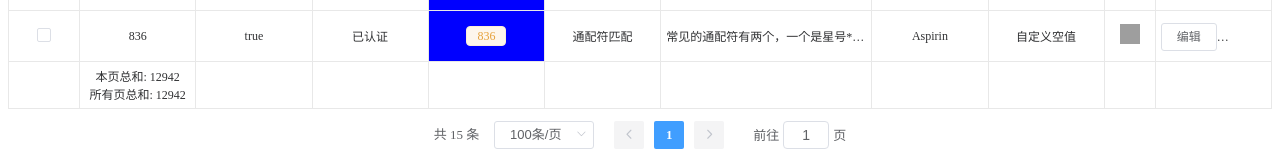
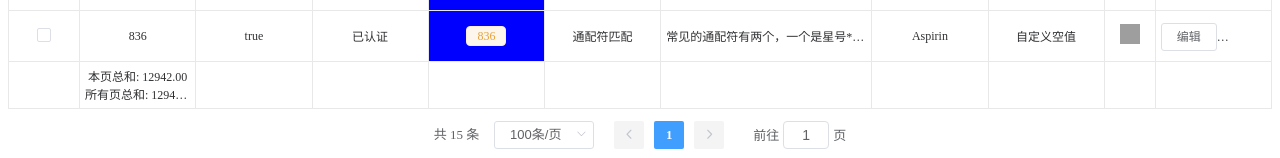
Before and after one commit to CornerSkyless/vue-geelist, a Vue app: page / in a window 1280 px wide. Shown: the part 871-1029 px from the top of the page. Built offline with nearby package versions, Linux system fonts and the light colour scheme; grey boxes are pictures that could not be loaded.

Commit message:
修复求和显示两位小数

```diff
--- a/package.json
+++ b/package.json
@@ -1,7 +1,7 @@
 {
   "name": "vue-geelist",
   "description": "A data table for lazy coder based on Element-UI.",
-  "version": "0.0.26",
+  "version": "0.0.27",
   "author": "cornerskyless <573196853@qq.com>",
   "license": "MIT",
   "private": false,
--- a/src/components/geelist.vue
+++ b/src/components/geelist.vue
@@ -266,7 +266,7 @@ export default class Geelist extends Vue {
         ans += column.sumUp(row);
       }
     })
-    return ans;
+    return ans.toFixed(2);
   }
 
   checkboxChanged(isIn: any, row: any) {
```
